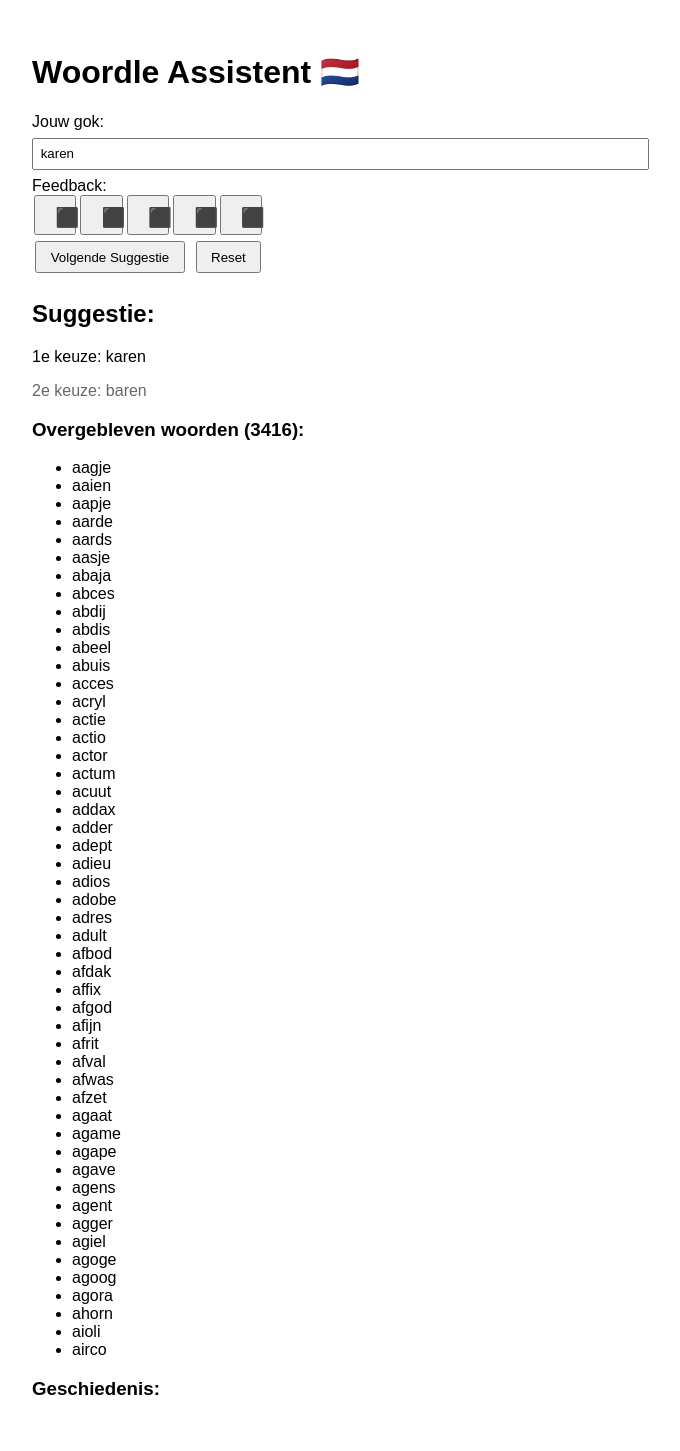
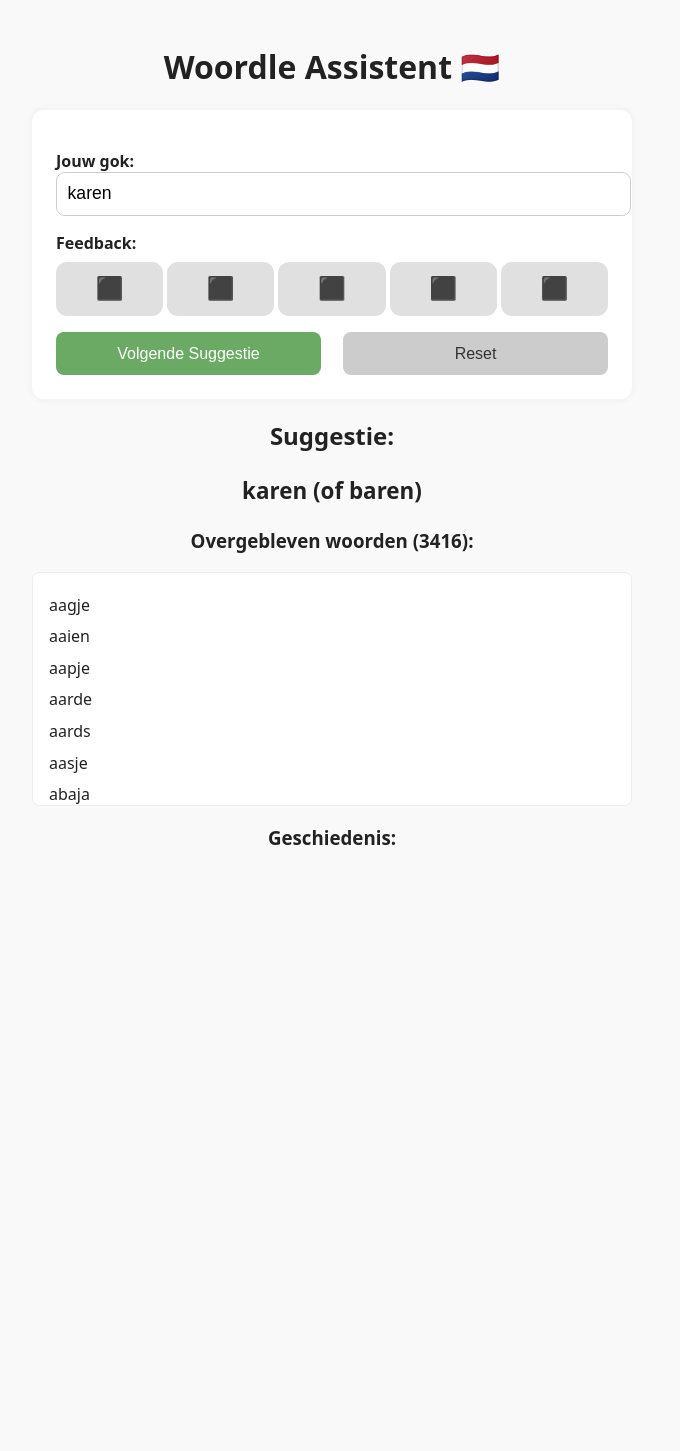
Before and after one commit to Yegberink/woordle_bot, a Flask app: page / in a window 1280 px wide. Shown: the whole page, without its empty margins (308-988 px from the left). After the commit the page ends 845 px from the top, so only its background shows below. Run offline with Flask 3, Linux system fonts and the light colour scheme.

Commit message:
Update index.html to make the layout better

```diff
--- a/templates/index.html
+++ b/templates/index.html
@@ -3,27 +3,129 @@
 <head>
     <meta charset="UTF-8">
     <title>Woordle Assistent 🇳🇱</title>
+    <meta name="viewport" content="width=device-width, initial-scale=1">
     <style>
+        :root {
+            --green: #6aaa64;
+            --yellow: #c9b458;
+            --gray: #787c7e;
+        }
+
         body {
-            font-family: sans-serif;
+            font-family: system-ui, sans-serif;
+            margin: 0;
+            padding: 1.5em;
+            background-color: #f9f9f9;
+            color: #222;
             max-width: 600px;
-            margin: auto;
-            padding: 2em;
+            margin-left: auto;
+            margin-right: auto;
         }
-        input {
-            padding: 0.5em;
-            margin: 0.5em 0;
+
+        h1, h2, h3 {
+            text-align: center;
+        }
+
+        form {
+            background: white;
+            padding: 1.5em;
+            border-radius: 0.75em;
+            box-shadow: 0 0 10px rgba(0,0,0,0.05);
+        }
+
+        label {
+            display: block;
+            margin-top: 1em;
+            font-weight: bold;
+        }
+
+        input[type="text"] {
+            padding: 0.6em;
             width: 100%;
+            font-size: 1.1em;
+            border: 1px solid #ccc;
+            border-radius: 0.5em;
         }
-        button {
-            padding: 0.5em 1em;
-            margin: 0.5em 0.25em;
+
+        #feedback-buttons {
+            display: flex;
+            justify-content: space-between;
+            gap: 0.25em;
+            margin-top: 0.5em;
         }
+
         #feedback-buttons button {
-            font-size: 1.2em;
-            width: 40px;
-            height: 40px;
+            font-size: 1.4em;
+            flex: 1;
+            padding: 0.6em 0;
+            border: none;
+            border-radius: 0.5em;
+            background: #e0e0e0;
+            transition: background 0.2s;
+        }
+
+        #feedback-buttons button:hover {
+            background: #d5d5d5;
+        }
+
+        button[type="submit"],
+        button[type="button"] {
+            width: 48%;
+            font-size: 1em;
+            padding: 0.8em;
+            margin-top: 1em;
+            border: none;
+            border-radius: 0.5em;
+            background-color: #6aaa64;
+            color: white;
             cursor: pointer;
+        }
+
+        button[type="button"] {
+            background-color: #ccc;
+            color: #333;
+        }
+
+        #suggestion {
+            font-size: 1.4em;
+            text-align: center;
+            font-weight: bold;
+            margin-top: 1em;
+        }
+
+        ul {
+            list-style: none;
+            padding-left: 0;
+        }
+
+        li {
+            padding: 0.3em 0;
+        }
+
+        #remaining-words {
+            max-height: 200px;
+            overflow-y: auto;
+            background: #fff;
+            padding: 1em;
+            border-radius: 0.5em;
+            border: 1px solid #eee;
+        }
+
+        @media (max-width: 500px) {
+            #feedback-buttons button {
+                font-size: 1.2em;
+                padding: 0.4em 0;
+            }
+
+            button[type="submit"],
+            button[type="button"] {
+                width: 100%;
+                margin-bottom: 0.5em;
+            }
+
+            form {
+                padding: 1em;
+            }
         }
     </style>
 </head>
@@ -37,13 +139,14 @@
         <div id="feedback-buttons"></div>
         <input type="text" id="feedback" name="feedback" maxlength="5" style="display: none;">
 
-        <button type="submit">Volgende Suggestie</button>
-        <button type="button" onclick="resetGame()">Reset</button>
+        <div style="display: flex; justify-content: space-between; gap: 1%;">
+            <button type="submit">Volgende Suggestie</button>
+            <button type="button" onclick="resetGame()">Reset</button>
+        </div>
     </form>
 
     <h2>Suggestie:</h2>
     <p id="suggestion">...</p>
-    <p id="second-suggestion" style="color: #666;"></p>
 
     <h3>Overgebleven woorden (<span id="remaining-count">?</span>):</h3>
     <ul id="remaining-words"></ul>
@@ -56,7 +159,6 @@
         const guessInput = document.getElementById("guess");
         const feedbackInput = document.getElementById("feedback");
         const suggestionEl = document.getElementById("suggestion");
-        const secondSuggestionEl = document.getElementById("second-suggestion");
         const remainingCountEl = document.getElementById("remaining-count");
         const remainingList = document.getElementById("remaining-words");
         const historyList = document.getElementById("guess-history");
@@ -70,7 +172,6 @@
                 const button = document.createElement("button");
                 button.textContent = "⬛";
                 button.dataset.state = "B";
-                button.style.margin = "0 2px";
 
                 button.onclick = (e) => {
                     e.preventDefault();
@@ -95,8 +196,9 @@
             const response = await fetch("/next", { method: "POST", body: formData });
             const data = await response.json();
 
-            suggestionEl.textContent = `1e keuze: ${data.guess}`;
-            secondSuggestionEl.textContent = data.second_best ? `2e keuze: ${data.second_best}` : "";
+            suggestionEl.textContent = data.second_best
+                ? `${data.guess} (of ${data.second_best})`
+                : data.guess;
             guessInput.value = data.guess;
             remainingCountEl.textContent = data.count;
 
@@ -120,7 +222,6 @@
         async function resetGame() {
             await fetch("/reset", { method: "POST" });
             suggestionEl.textContent = "...";
-            secondSuggestionEl.textContent = "";
             remainingList.innerHTML = "";
             remainingCountEl.textContent = "?";
             historyList.innerHTML = "";
@@ -134,8 +235,9 @@
             const response = await fetch("/next", { method: "POST" });
             const data = await response.json();
 
-            suggestionEl.textContent = `1e keuze: ${data.guess}`;
-            secondSuggestionEl.textContent = data.second_best ? `2e keuze: ${data.second_best}` : "";
+            suggestionEl.textContent = data.second_best
+                ? `${data.guess} (of ${data.second_best})`
+                : data.guess;
             guessInput.value = data.guess;
             remainingCountEl.textContent = data.count;
 
```
